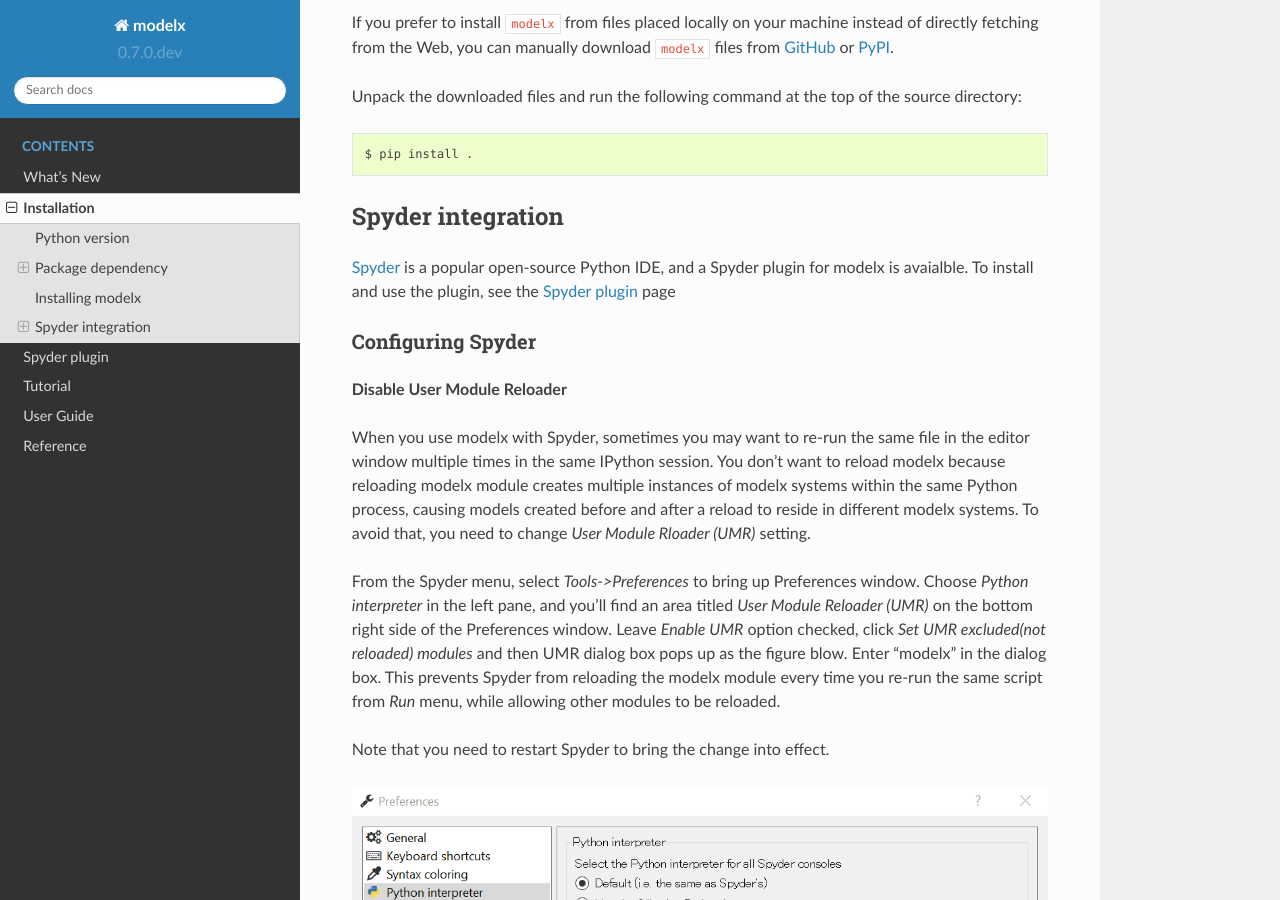
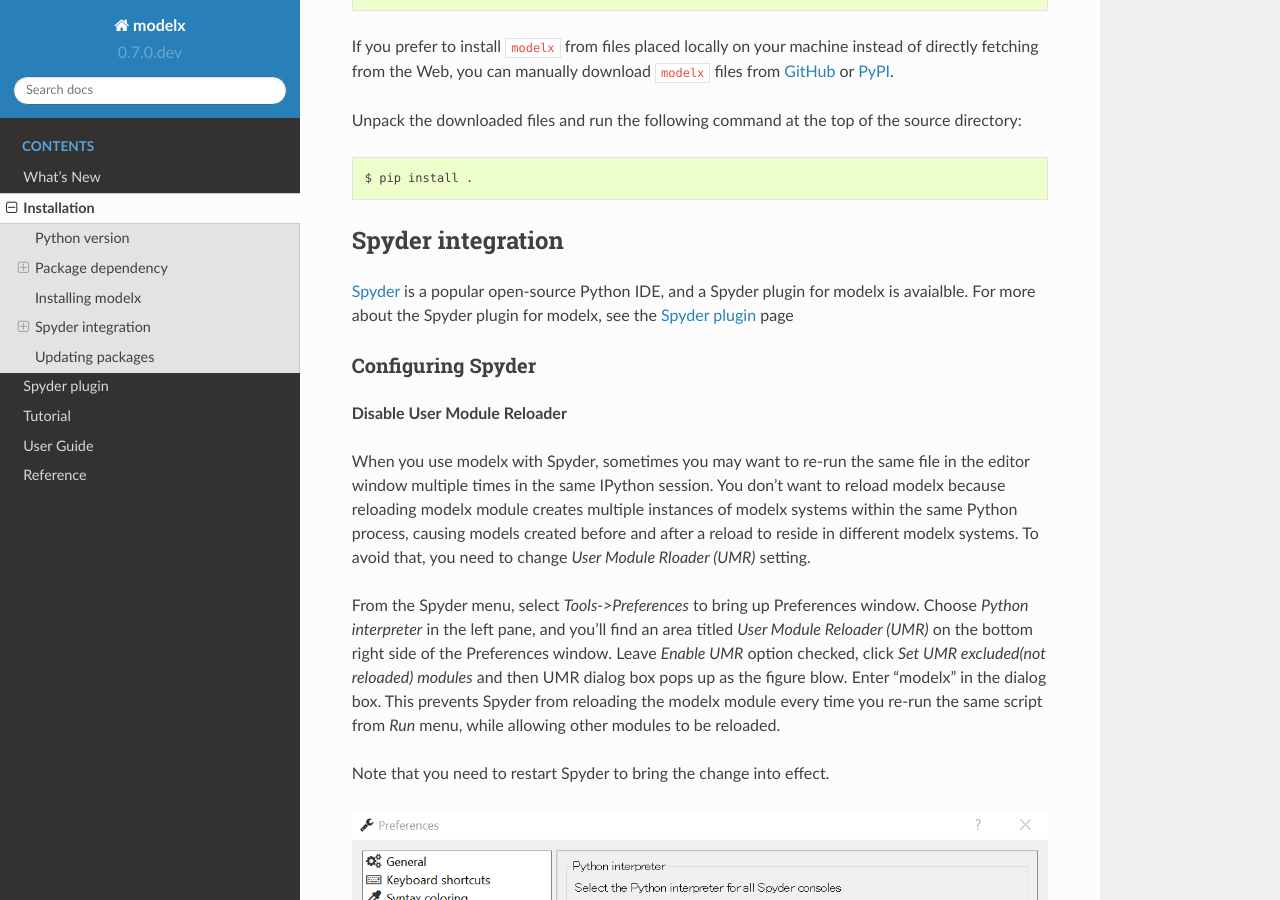
Before and after one commit to fumitoh/modelx, a Sphinx documentation site: the page built from doc/source/installation.rst, in a window 1280 px wide and 900 px high, scrolled down 2188 px. Built offline with Sphinx 7.4.7 and the Read the Docs theme 2.0.0, drawn with Linux system fonts in a browser that asks for light colours; pages that are not in the unit, such as notebooks, are missing from menus; some of the changed text lies outside the part shown.

Commit message:
DOC: Add updating instruction

```diff
--- a/doc/source/installation.rst
+++ b/doc/source/installation.rst
@@ -114,8 +114,8 @@
 ------------------
 
 `Spyder`_ is a popular open-source Python IDE, and
-a Spyder plugin for modelx is avaialble. To install and use the plugin,
-see the :doc:`spyder` page
+a Spyder plugin for modelx is avaialble. For more about the Spyder plugin
+for modelx, see the :doc:`spyder` page
 
 
 Configuring Spyder
@@ -193,3 +193,15 @@
 and restart it to bring the plugin into effect.
 
 .. _MxExplorerAndMxConsole:
+
+
+Updating packages
+-----------------
+
+To update modelx to the latest version, use ``-U`` option with ``pip install``::
+
+    $ pip install -U modelx
+
+To update spyder-modelx, use ``-U`` options together with ``--no-deps``::
+
+    $ pip install -U --no-deps spyder-modelx
--- a/doc/source/spyder.rst
+++ b/doc/source/spyder.rst
@@ -2,7 +2,9 @@
 =============
 
 `Spyder`_ is a popular open-source Python IDE,
-and it's bundled in with `Anaconda <https://www.anaconda.com/>`_ by default.
+and it's bundled in with popular Python distributions such as
+`Anaconda <https://www.anaconda.com/>`_
+or `WinPython <https://winpython.github.io/>`_ by default.
 `Spyder`_ allows plugins to be installed to add extra features to itself.
 
 **Spyder plugin for modelx** enriches user interface to modelx in Spyder.
```
